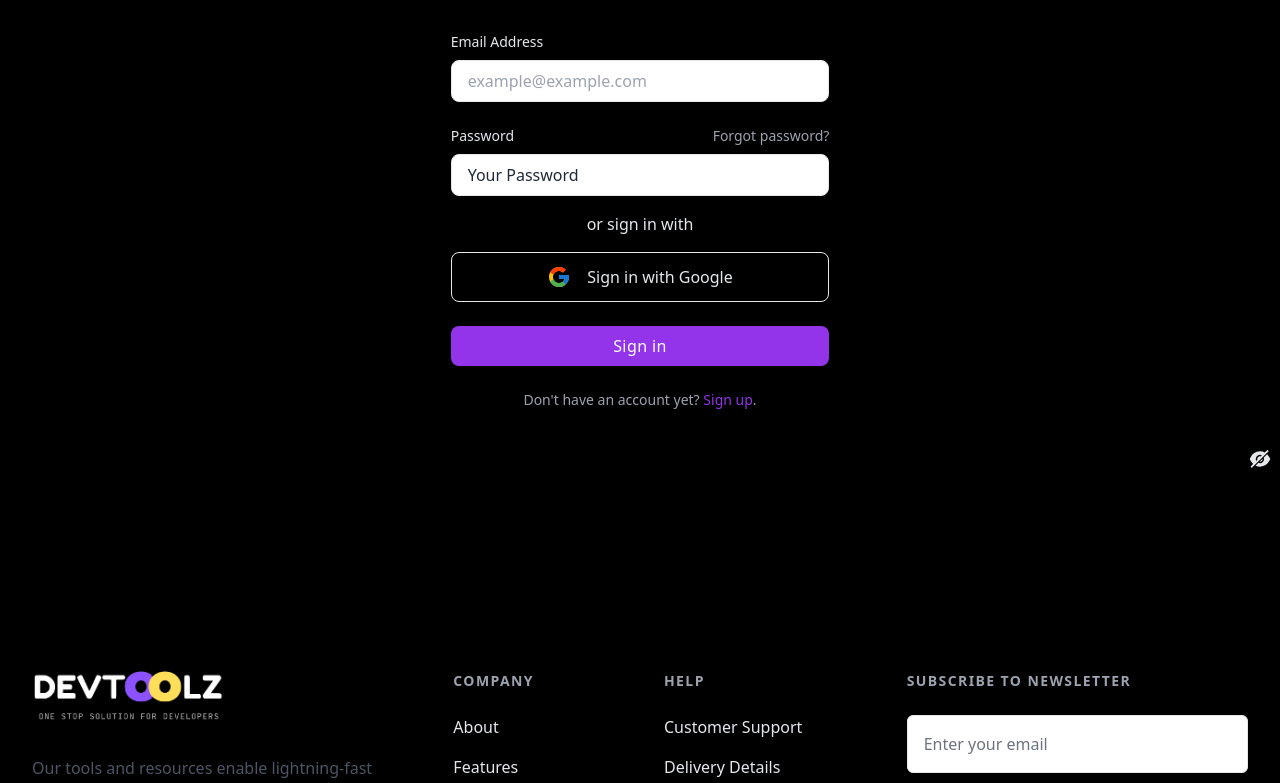
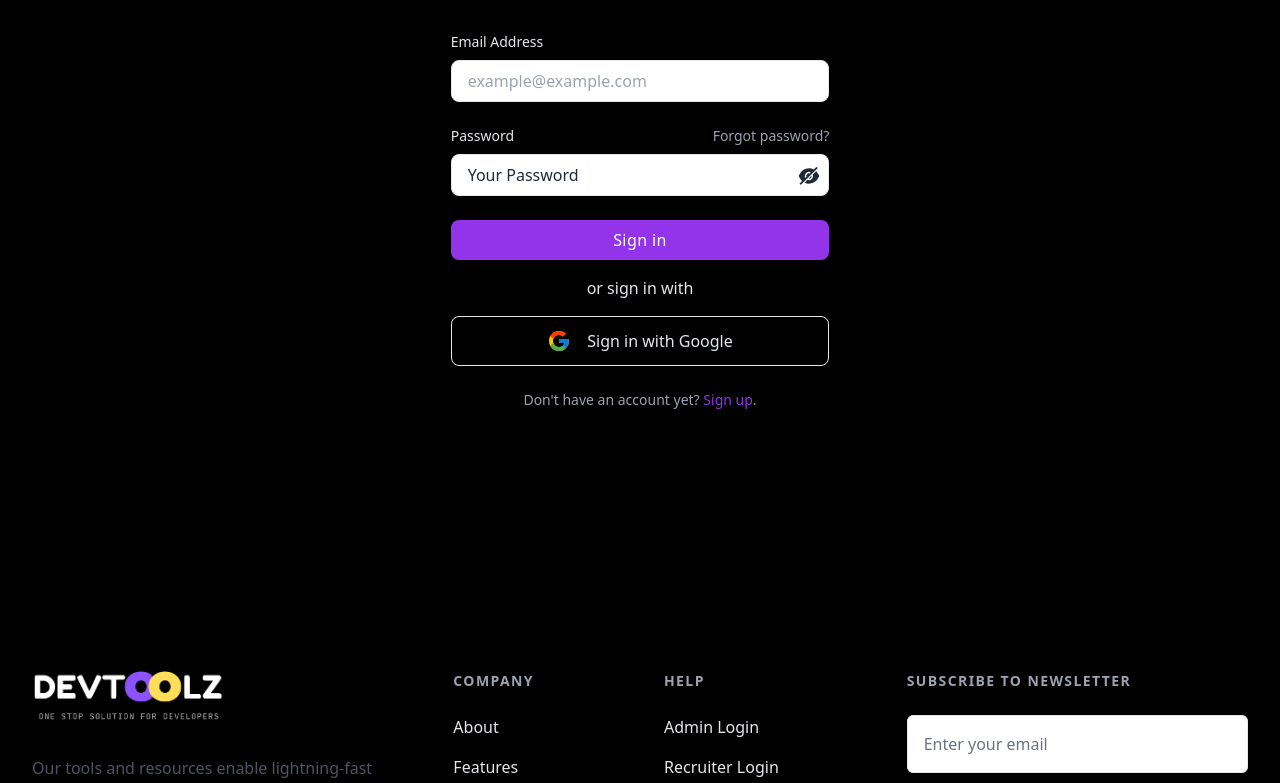
Before and after one commit to gyancodes/devtoolz, a Next.js app: page /login in a window 1280 px wide. Shown: the part 321-1104 px from the top of the page. Built offline with nearby package versions, Linux system fonts and the light colour scheme.

Commit message:
auth-0 added

```diff
--- a/package.json
+++ b/package.json
@@ -9,6 +9,8 @@
     "lint": "next lint"
   },
   "dependencies": {
+    "@auth0/auth0-react": "^2.2.1",
+    "@auth0/nextjs-auth0": "^3.1.0",
     "crypto-js": "^4.1.1",
     "jsonwebtoken": "^9.0.2",
     "mongoose": "^7.5.3",
--- a/src/pages/_app.js
+++ b/src/pages/_app.js
@@ -3,6 +3,8 @@ import Navbar from "./components/Navbar";
 import LoadingBar from "react-top-loading-bar";
 import Footer from "./components/Footer";
 import { Toaster, toast } from "react-hot-toast";
+import { Auth0Provider } from '@auth0/auth0-react';
+import { useAuth0 } from "@auth0/auth0-react";
 import { useEffect, useState } from "react";
 import { useRouter } from "next/router";
 export default function App({ Component, pageProps }) {
@@ -39,6 +41,13 @@ export default function App({ Component, pageProps }) {
   };
   return (
     <>
+      <Auth0Provider
+    domain="dev-4cukx154jbcs0bw1.us.auth0.com"
+    clientId="0LShde6heEdU6GoP663Bw5R4kRQtSTbe"
+    authorizationParams={{
+      redirect_uri: typeof window !== 'undefined' ? window.location.origin : '',
+    }}
+  >
       <LoadingBar
         color="#ff0f7b"
         waitingTime={400}
@@ -49,6 +58,7 @@ export default function App({ Component, pageProps }) {
       <Navbar key={key} logout={logout} user={user} />
       {/* <HeroSection/> */}
       <Component {...pageProps} /> <Footer />
+      </Auth0Provider>
     </>
   );
 }
--- a/src/pages/components/Footer.js
+++ b/src/pages/components/Footer.js
@@ -1,5 +1,5 @@
 import React from "react";
-
+import Link from "next/link";
 const Footer = () => {
   return (
     <div>
@@ -154,25 +154,25 @@ const Footer = () => {
 
               <ul className="mt-6 space-y-4">
                 <li>
-                  <a
-                    href="#"
+                  <Link
+                    href="/login?admin=true"
                     title=""
                     className="flex text-base text-gray-200 transition-all duration-200 hover:text-blue-600 focus:text-blue-600"
                   >
                     {" "}
-                    Customer Support{" "}
-                  </a>
+                    Admin Login{" "}
+                  </Link>
                 </li>
 
                 <li>
-                  <a
-                    href="#"
+                  <Link
+                    href="/login?recruiter=true"
                     title=""
                     className="flex text-base text-gray-200 transition-all duration-200 hover:text-blue-600 focus:text-blue-600"
                   >
                     {" "}
-                    Delivery Details{" "}
-                  </a>
+                    Recruiter Login{" "}
+                  </Link>
                 </li>
 
                 <li>
--- a/src/pages/login.js
+++ b/src/pages/login.js
@@ -6,10 +6,12 @@ import { useRouter } from "next/router";
 import { useState } from "react";
 import { AiFillEye } from "react-icons/ai";
 import { AiFillEyeInvisible } from "react-icons/ai";
+import { useAuth0 } from "@auth0/auth0-react";
 import Spinner from "./components/Spinner";
 import { set } from "mongoose";
 const Login = () => {
   const router = useRouter();
+  const { loginWithRedirect } = useAuth0();
   const [email, setEmail] = useState("");
   const [password, setPassword] = useState("");
   const [loading, setLoading] = useState(false);
@@ -164,7 +166,7 @@ const Login = () => {
                     />
                   </div>
 
-                  <div className="mt-6">
+                  <div className="mt-6 relative">
                     <div className="flex justify-between mb-2">
                       <label
                         htmlFor="password"
@@ -191,21 +193,29 @@ const Login = () => {
                     />
                     {showPassword ? (
                       <AiFillEye
-                        className="absolute right-2 text-2xl text-gray-200 bottom-2"
+                        className="absolute right-2 text-2xl text-gray-800 bottom-2"
                         onClick={() => {
                           setShowPassword(!showPassword);
                         }}
                       />
                     ) : (
                       <AiFillEyeInvisible
-                        className="absolute right-2 text-2xl text-gray-200 bottom-2"
+                        className="absolute right-2 text-2xl text-gray-800 bottom-2"
                         onClick={() => {
                           setShowPassword(!showPassword);
                         }}
                       />
                     )}
                   </div >
-                  <div className="-z-20 relative">
+                  <div className="mt-6 ">
+                    <button
+                      onClick={handleSubmit}
+                      className=" w-full px-4 py-2 tracking-wide text-white transition-colors duration-300 transform bg-purple-600 rounded-lg hover:bg-purple-800 focus:outline-none focus:bg-green-400 focus:ring focus:ring-green-300 focus:ring-opacity-50"
+                    >
+                      Sign in
+                    </button>
+                  </div>
+                  <div className="">
 
 
                   <p className="mt-4 text-center text-gray-200 dark:text-gray-400">
@@ -213,8 +223,9 @@ const Login = () => {
                   </p>
 
                   <a
-                    href="#"
-                    className="flex items-center justify-center px-6 py-3 mt-4 text-gray-600 transition-colors duration-300 transform border rounded-lg dark:border-gray-700 dark:text-gray-200 hover:bg-gray-50 dark:hover:bg-gray-600 -z-20"
+
+                    className="flex items-center justify-center px-6 py-3 mt-4 text-gray-600 transition-colors duration-300 transform border rounded-lg dark:border-gray-700 dark:text-gray-200 hover:bg-gray-800 dark:hover:bg-gray-600 -z-20"
+                    onClick={() => loginWithRedirect()}
                   >
                     <svg className="w-6 h-6 mx-2" viewBox="0 0 40 40">
                       <path
@@ -239,15 +250,9 @@ const Login = () => {
                       Sign in with Google
                     </span>
                   </a>
+
                   </div>
-                  <div className="mt-6 ">
-                    <button
-                      onClick={handleSubmit}
-                      className=" w-full px-4 py-2 tracking-wide text-white transition-colors duration-300 transform bg-purple-600 rounded-lg hover:bg-purple-800 focus:outline-none focus:bg-green-400 focus:ring focus:ring-green-300 focus:ring-opacity-50"
-                    >
-                      Sign in
-                    </button>
-                  </div>
+
                   <p className="mt-6 text-sm text-center text-gray-400">
                     Don&#x27;t have an account yet?{" "}
                     <Link
--- a/src/pages/signup.js
+++ b/src/pages/signup.js
@@ -5,8 +5,10 @@ import { useState, useEffect } from "react";
 import { useRouter } from "next/router";
 import Spinner from "./components/Spinner";
 import Link from "next/link";
+import { useAuth0 } from "@auth0/auth0-react";
 const Signup = () => {
   const router = useRouter();
+  const { loginWithRedirect } = useAuth0();
   const [val1, setVal1] = useState(true);
   const [val2, setVal2] = useState(false);
   const [loading, setLoading] = useState(false);
@@ -244,10 +246,10 @@ const Signup = () => {
                       />
                     </svg>
                   </button>
-                  <div className="relative -z-20">
+                  <div className="">
                     <a
-                      href="#"
-                      className="flex items-center justify-center p-4 text-gray-600 transition-colors duration-300 transform border rounded-lg dark:border-gray-700 dark:text-gray-200 hover:bg-gray-50 dark:hover:bg-gray-600"
+                      onClick={() => loginWithRedirect()}
+                      className="flex items-center justify-center p-4 text-gray-600 transition-colors duration-300 transform border rounded-lg dark:border-gray-700 dark:text-gray-200 hover:bg-gray-800 dark:hover:bg-gray-600"
                     >
                       <svg className="w-6 h-6 mx-2" viewBox="0 0 40 40">
                         <path
```
Also changed, not shown: 2 other files (tests, documents, lock files or other folders).
